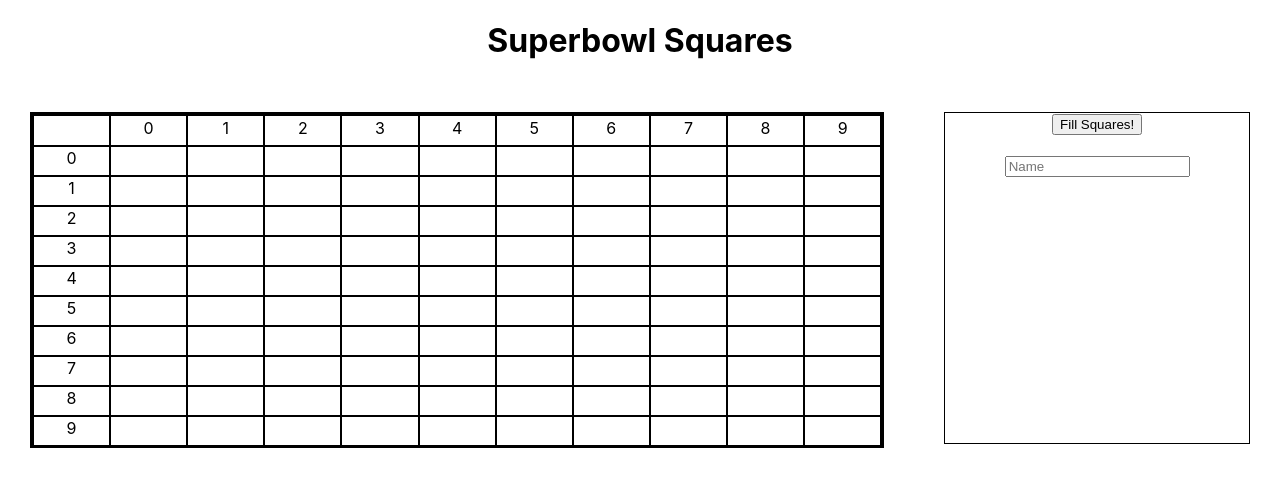
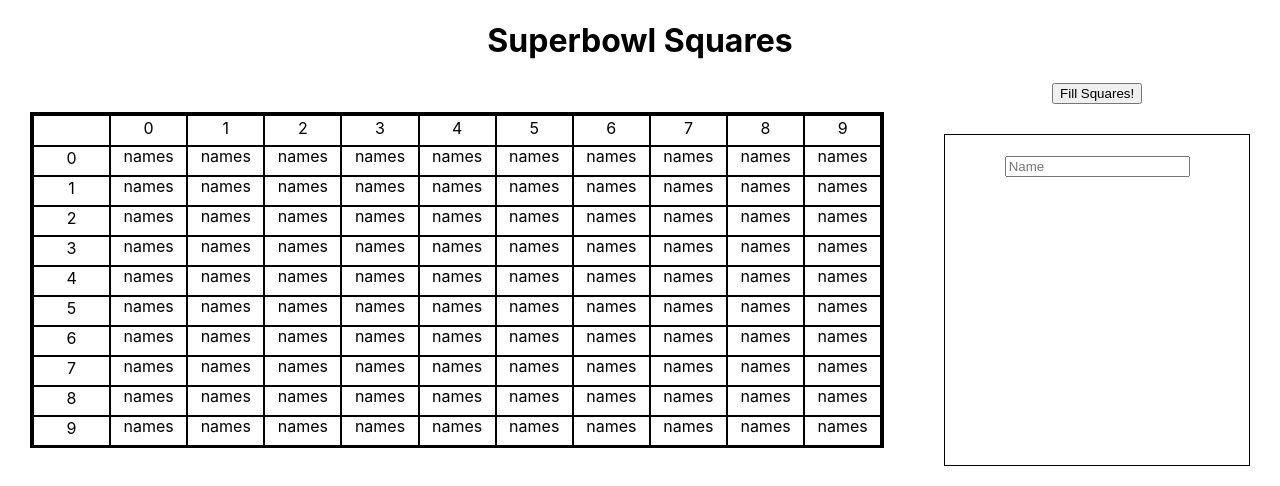
Before and after one commit to jsartin513/superbowl-squares, a React (Create React App) app: page / in a window 1280 px wide. Shown: the top 486 px of the page. Built offline with nearby package versions, Linux system fonts and the light colour scheme.

Commit message:
added names to squaregrid

```diff
--- a/src/App.js
+++ b/src/App.js
@@ -1,4 +1,4 @@
-import React from 'react';
+import React,{ useState} from 'react';
 import './App.css';
 import styled from 'styled-components'
 import { NameBox } from './components/NameBox';
@@ -12,14 +12,20 @@ export const LeftPanel = styled.div`
 export const RightPanel = styled.div`
   flex: 2;
 `
+function App() {
+  const [squareNames, setNames] = useState(new Array(100).fill("names"));
 
-function App() {
+  const fillSquares = () => {
+    setNames(new Array(100).fill("new names"));
+  }
+
   return (
     <div className="App">
       <LeftPanel>
-        <SquaresGrid />
+        <SquaresGrid squareNames={squareNames}/>
       </LeftPanel>
       <RightPanel>
+      <div className="btn" onClick={() => fillSquares()}><button>Fill Squares!</button></div>
         <NameBox />
       </RightPanel>
     </div>
--- a/src/components/NameBox.js
+++ b/src/components/NameBox.js
@@ -3,7 +3,7 @@ import "../App.css"
 
 export const NameBox = () => {
   const [name, setName] = useState("");
-  const [nameList,setNameList] = useState([]);
+  const [nameList, setNameList] = useState([]);
 
   const onChange = (e) => {
     setName(e.target.value);
@@ -17,7 +17,7 @@ export const NameBox = () => {
 
   return (
     <div className="nameBox">
-    <div className="btn"><button>Fill Squares!</button></div>
+
     <br />
       <form
         className = "nameInput"
@@ -33,7 +33,7 @@ export const NameBox = () => {
         <ol>
           {
             nameList.map((name) => {
-              return <li className="singleName">{name}</li>
+              return <li key={name} className="singleName">{name}</li>
             })
           }
         </ol>
--- a/src/components/SquaresGrid.js
+++ b/src/components/SquaresGrid.js
@@ -2,7 +2,7 @@ import React from 'react'
 import styled from 'styled-components'
 import "../App.css"
 
-const zero_to_nine = [0, 1, 2, 3, 4, 5, 6, 7, 8, 9]
+const zero_to_nine = [0, 1, 2, 3, 4, 5, 6, 7, 8, 9];
 
 export const SquaresRow = styled.div`
   display: flex;
@@ -18,7 +18,8 @@ export const SquaresColumn = styled.div`
   text-align: center;
 `
 
-export const SquaresGrid = () => {
+export const SquaresGrid = (props) => {
+  const {squareNames} = props;
   return (
     <div className="squaresGrid">
       <SquaresRow>
@@ -32,7 +33,7 @@ export const SquaresGrid = () => {
         <SquaresRow key={row_number}>
           <SquaresColumn key={'firstcol' + row_number}><span className="headerText">{row_number}</span></SquaresColumn>
           {zero_to_nine.map((column_number) => (
-            <SquaresColumn key={column_number}></SquaresColumn>
+            <SquaresColumn key={column_number}>{squareNames[10*row_number + column_number]}</SquaresColumn>
           ))}
         </SquaresRow>
       ))}
```
